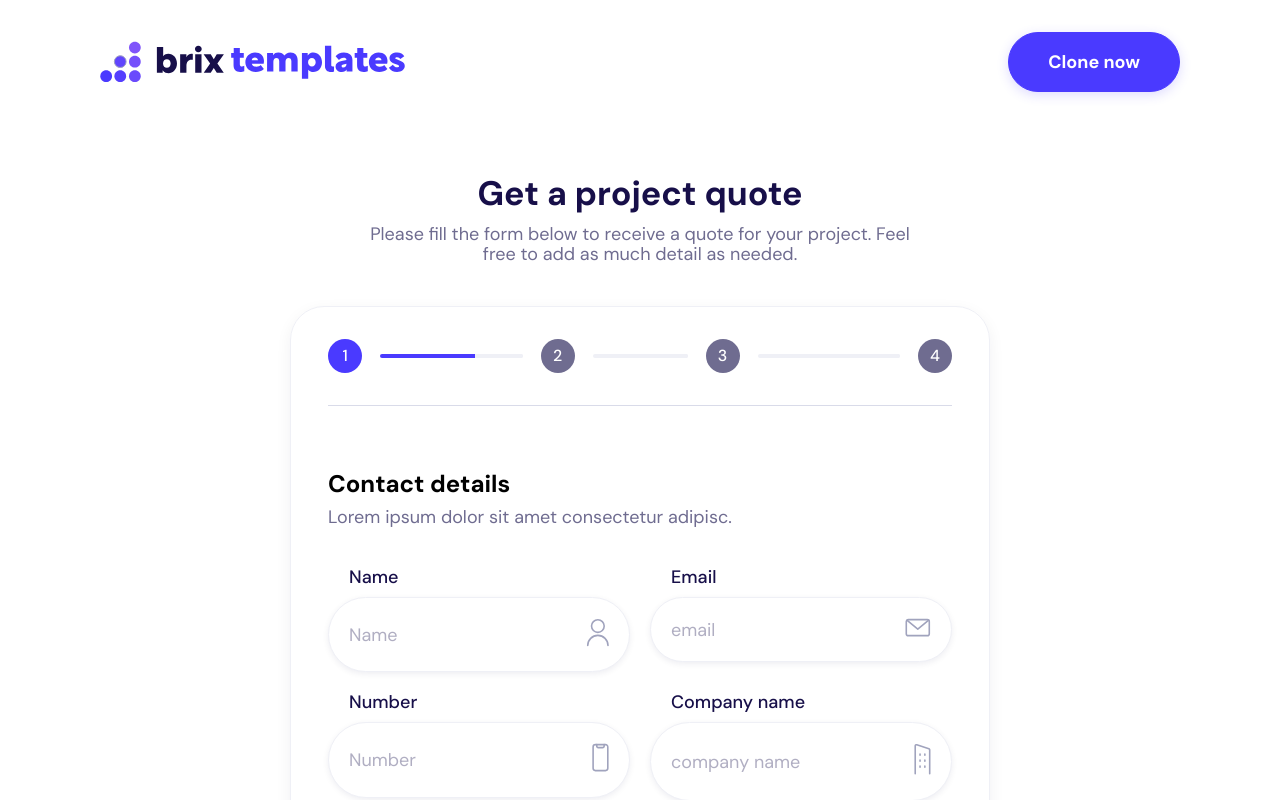
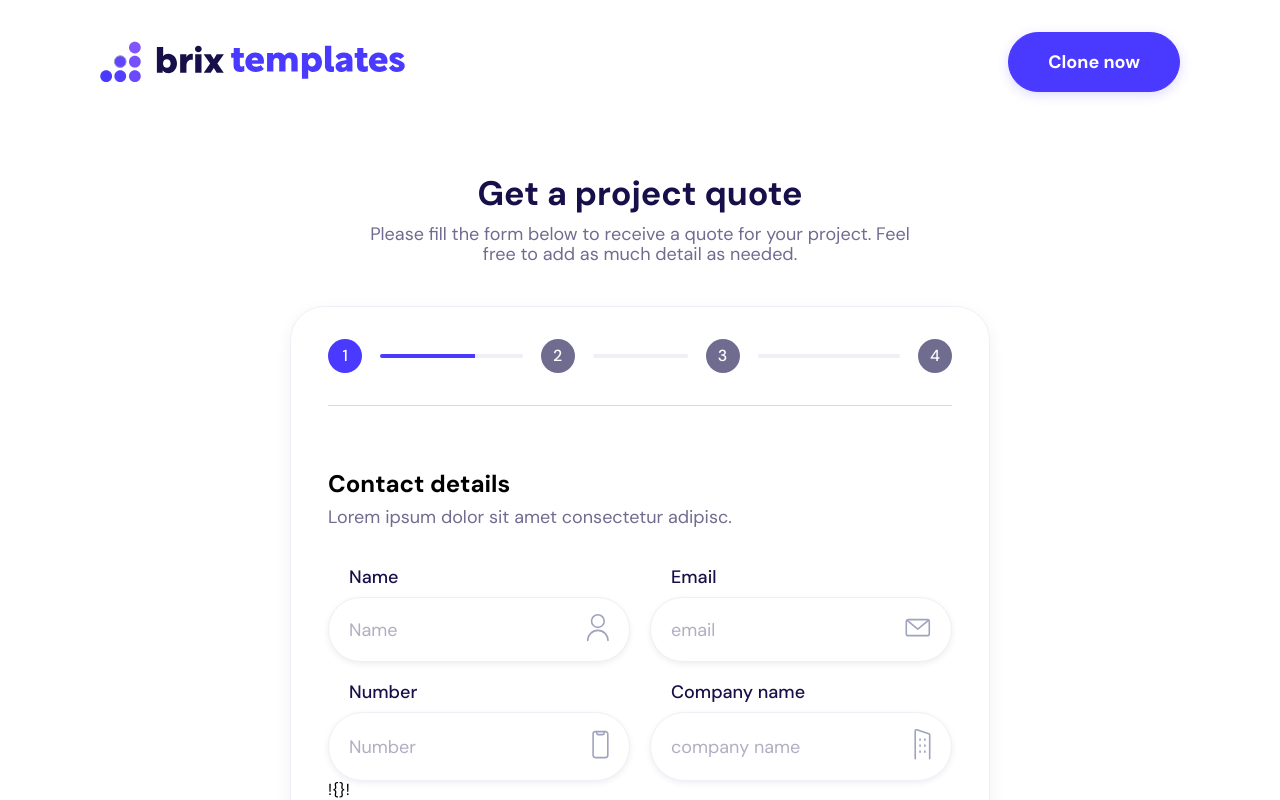
Before and after one commit to Vladislav-Chistyakov/Multi-step-Form, a Vue app: page / in a window 1280 px wide. Shown: the top 800 px of the page. Built offline with nearby package versions, Linux system fonts and the light colour scheme.

Commit message:
fix label

```diff
--- a/src/components/ui/inputs/Input.vue
+++ b/src/components/ui/inputs/Input.vue
@@ -77,13 +77,14 @@ export default {
 }
 
 .ui-input__block {
+  height: 100%;
   display: flex;
   flex-direction: row;
   align-items: center;
   gap: 10px;
   border: 1px solid #EFF0F6;
   border-radius: 46px;
-  padding: 20px;
+  padding: 15px 20px;
   background-color: #fff;
   box-shadow: 0 2px 6px 0 #13124212;
 }
```
